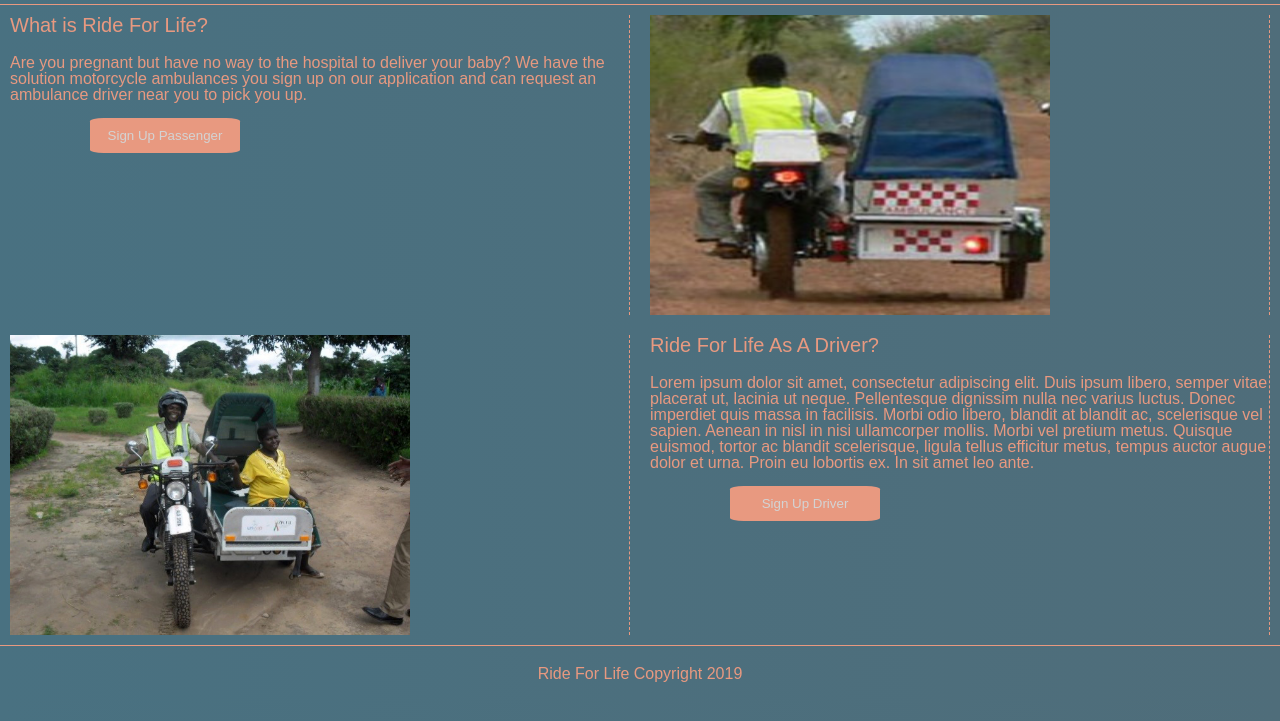
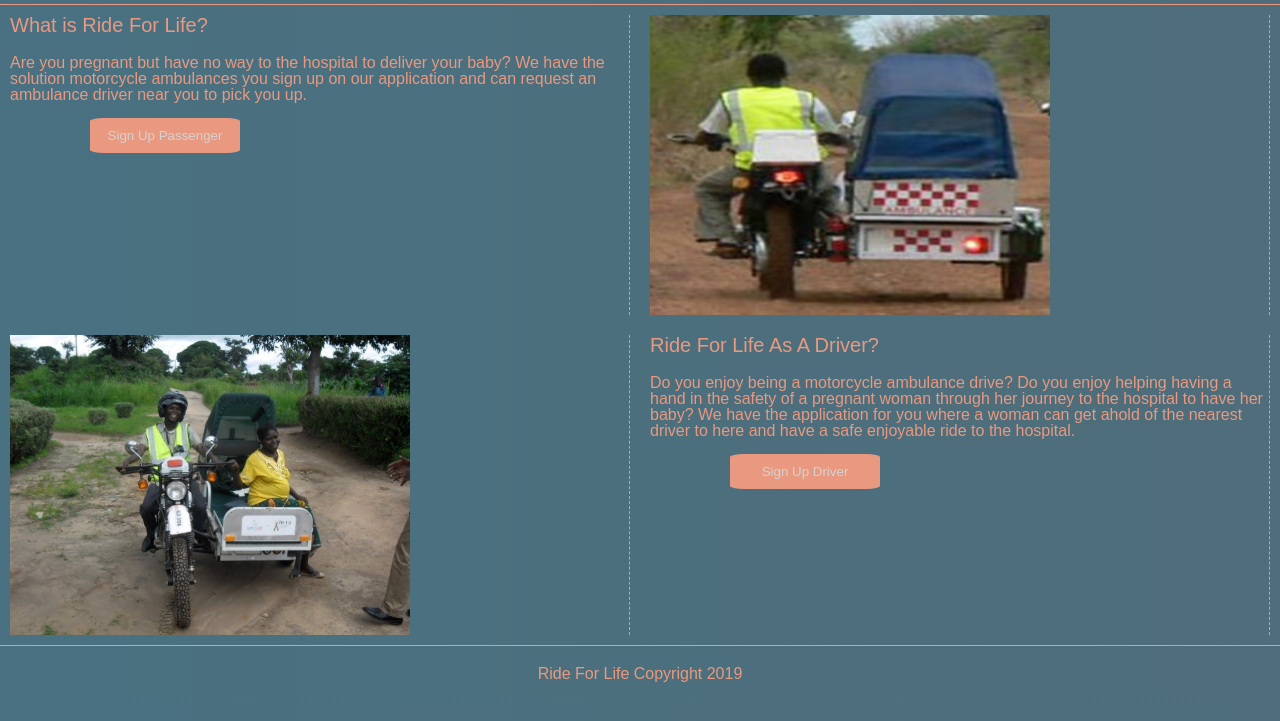
Before and after one commit to ptbw-rideforlife/marketing-tg, a plain HTML site: page index.html in a window 1280 px wide. Shown: the part 73-794 px from the top of the page. Drawn offline with Linux system fonts and the light colour scheme; a web font is replaced by a local one.

Commit message:
Changed some lorem ipsom text to viable content

```diff
--- a/index.html
+++ b/index.html
@@ -48,12 +48,10 @@
             </div>
             <div class="sub-content">
                 <h2>Ride For Life As A Driver?</h2>
-                <p>Lorem ipsum dolor sit amet, consectetur adipiscing elit. Duis ipsum libero, semper vitae placerat ut,
-                    lacinia ut neque. Pellentesque dignissim nulla nec varius luctus. Donec imperdiet quis massa in
-                    facilisis. Morbi odio libero, blandit at blandit ac, scelerisque vel sapien. Aenean in nisl in nisi
-                    ullamcorper mollis. Morbi vel pretium metus. Quisque euismod, tortor ac blandit scelerisque, ligula
-                    tellus efficitur metus, tempus auctor augue dolor et urna. Proin eu lobortis ex. In sit amet leo
-                    ante.
+                <p>Do you enjoy being a motorcycle ambulance drive? Do you enjoy helping having a hand in the safety of
+                    a pregnant woman through her journey to the hospital to have her baby? We have the application for
+                    you where a woman can get ahold of the nearest driver to here and have a safe enjoyable ride to the
+                    hospital.
                 </p>
                 <a href="https://5cc8f2b2378b41fa38cf5790--ecstatic-chandrasekhar-840dc5.netlify.com/ "><button
                         class="btn">Sign Up Driver</button></a>
```
